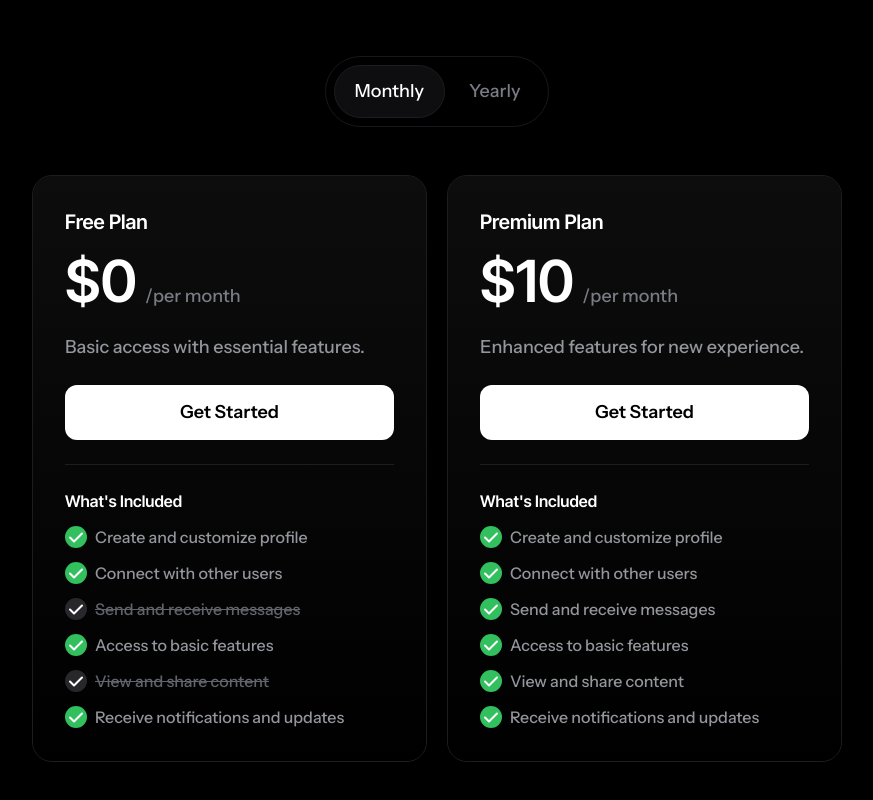
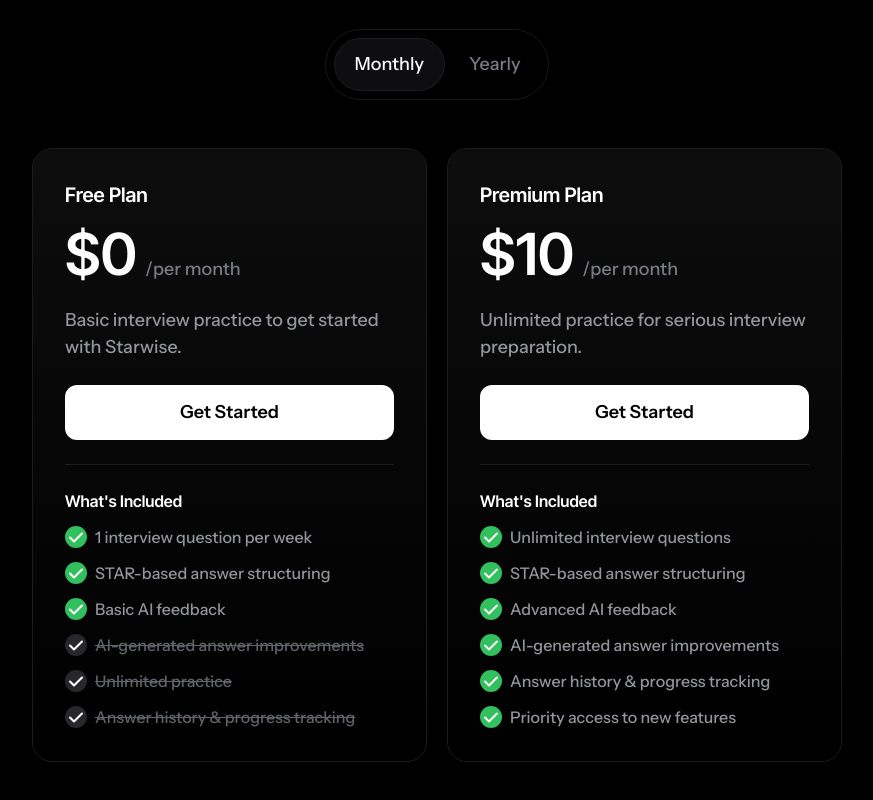
Before and after one commit to SalvaterraTech/starwise-landing-page, a Next.js app: page / in a window 1280 px wide. Shown: the part 5957-6757 px from the top of the page, without its empty margins (203-1076 px from the left). Built offline with nearby package versions, Linux system fonts and the light colour scheme; a web font is replaced by a local one.

Commit message:
feat: update pricing plans and feature descriptions
Revised the Free and Premium plan descriptions and feature lists to better reflect interview practice capabilities. Updated the introductory text for improved clarity on plan selection.

```diff
--- a/components/Pricing.tsx
+++ b/components/Pricing.tsx
@@ -8,31 +8,31 @@ const plans = [
     name: 'Free Plan',
     priceMonthly: '0',
     priceYearly: '0',
-    description: 'Basic access with essential features.',
+    description: 'Basic interview practice to get started with Starwise.',
     features: [
-      'Create and customize profile',
-      'Connect with other users',
-      'Send and receive messages',
-      'Access to basic features',
-      'View and share content',
-      'Receive notifications and updates',
+      '1 interview question per week',
+      'STAR-based answer structuring',
+      'Basic AI feedback',
+      'AI-generated answer improvements',
+      'Unlimited practice',
+      'Answer history & progress tracking',
     ],
     cta: 'Get Started',
     popular: false,
-    disabledFeatures: ['Send and receive messages', 'View and share content'],
+    disabledFeatures: ['AI-generated answer improvements', 'Unlimited practice', 'Answer history & progress tracking'],
   },
   {
     name: 'Premium Plan',
     priceMonthly: '10',
     priceYearly: '99',
-    description: 'Enhanced features for new experience.',
+    description: 'Unlimited practice for serious interview preparation.',
     features: [
-      'Create and customize profile',
-      'Connect with other users',
-      'Send and receive messages',
-      'Access to basic features',
-      'View and share content',
-      'Receive notifications and updates',
+      'Unlimited interview questions',
+      'STAR-based answer structuring',
+      'Advanced AI feedback',
+      'AI-generated answer improvements',
+      'Answer history & progress tracking',
+      'Priority access to new features',
     ],
     cta: 'Get Started',
     popular: false,
@@ -125,7 +125,7 @@ export default function Pricing() {
                   wordBreak: 'break-word'
                 }}
               >
-                Choose a plan that fits your needs, with flexible options and transparent pricing.
+                Choose the plan that fits your interview preparation needs.
               </p>
             </div>
           </div>
```
